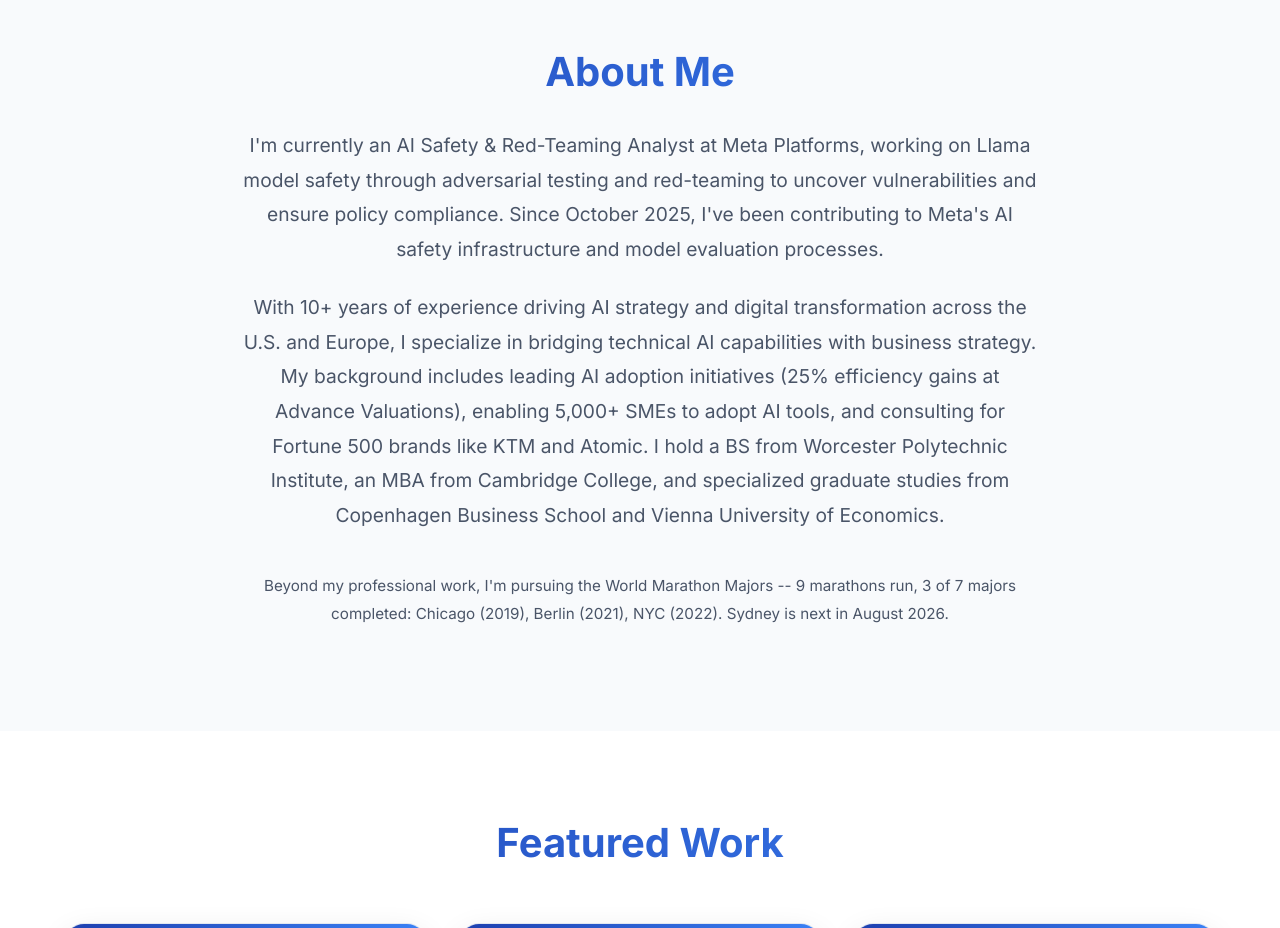
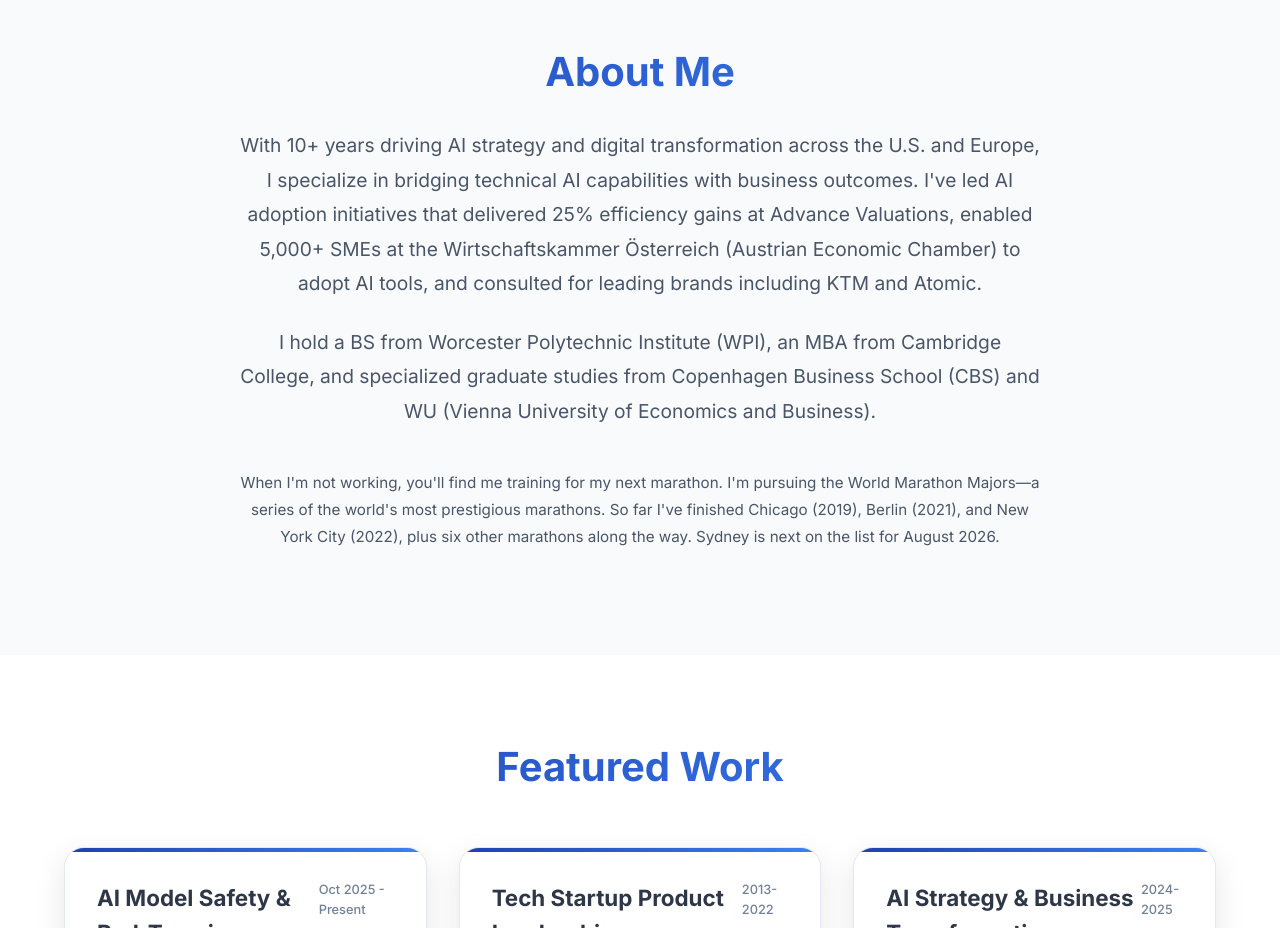
Before and after one commit to georgikdz/my-portfolio, a Next.js app: page / in a window 1280 px wide. Shown: the part 920-1848 px from the top of the page. Built offline with nearby package versions, Linux system fonts and the light colour scheme.

Commit message:
Update SEO metadata and about section content
Updated Twitter title and keywords for SEO. Revised about section to reflect current role and experience.

```diff
--- a/pages/index.js
+++ b/pages/index.js
@@ -17,10 +17,10 @@
         <meta property="og:url" content="https://georgikdz.vercel.app" />
         <meta property="og:type" content="website" />
         <meta name="twitter:card" content="summary_large_image" />
-        <meta name="twitter:title" content="Georgi Kardzhaliyski - AI Safety Analyst at Meta" />
+        <meta name="twitter:title" content="Georgi Kardzhaliyski - Building & Breaking GenAI @Meta" />
         <meta name="twitter:description" content="AI Safety & Red-Teaming Analyst at Meta | AI Strategy Expert" />
         <meta name="twitter:image" content="https://georgikdz.vercel.app/headshot.jpg" />
-        <meta name="keywords" content="AI Strategy, Digital Transformation, Meta, Llama, AI Safety, Red Teaming, Business Transformation, Product Management, NYC, Georgi Kardzhaliyski" />
+        <meta name="keywords" content="AI Strategy, Digital Transformation, Meta, Llama, AI Safety, Red Teaming, Business Transformation, Product Management, NYC, Georgi Kardzhaliyski, recruiters NYC, customer success manager NYC" />
         <link rel="canonical" href="https://georgikdz.vercel.app" />
         <script type="application/ld+json" dangerouslySetInnerHTML={{ __html: JSON.stringify({
           "@context": "https://schema.org",
@@ -34,10 +34,10 @@
             "https://github.com/georgikdz"
           ],
           "alumniOf": [
-            { "@type": "CollegeOrUniversity", "name": "Worcester Polytechnic Institute" },
+            { "@type": "CollegeOrUniversity", "name": "Worcester Polytechnic Institute (WPI)" },
             { "@type": "CollegeOrUniversity", "name": "Cambridge College" },
-            { "@type": "CollegeOrUniversity", "name": "Copenhagen Business School" },
-            { "@type": "CollegeOrUniversity", "name": "Vienna University of Economics and Business" }
+            { "@type": "CollegeOrUniversity", "name": "Copenhagen Business School (CBS)" },
+            { "@type": "CollegeOrUniversity", "name": "WU (Vienna University of Economics and Business)" }
           ],
           "knowsAbout": ["AI Strategy", "Digital Transformation", "AI Safety", "Red Teaming", "Product Management", "Business Transformation"]
         }) }} />
@@ -45,25 +45,18 @@
       <Navigation />
       <main style={{ paddingTop: '80px' }}>
         <Hero />
-
         <section id="about" className="section about-section">
           <div className="container">
             <h2 className="section-title">About Me</h2>
             <div className="about-content">
               <p className="about-text">
-                I'm currently an AI Safety & Red-Teaming Analyst at Meta Platforms, working on Llama model safety
-                through adversarial testing and red-teaming to uncover vulnerabilities and ensure policy compliance.
-                Since October 2025, I've been contributing to Meta's AI safety infrastructure and model evaluation processes.
+              With 10+ years driving AI strategy and digital transformation across the U.S. and Europe, I specialize in bridging technical AI capabilities with business outcomes. I've led AI adoption initiatives that delivered 25% efficiency gains at Advance Valuations, enabled 5,000+ SMEs at the Wirtschaftskammer Österreich (Austrian Economic Chamber) to adopt AI tools, and consulted for leading brands including KTM and Atomic.
+                  </p>
+                <p className="about-text">
+               I hold a BS from Worcester Polytechnic Institute (WPI), an MBA from Cambridge College, and specialized graduate studies from Copenhagen Business School (CBS) and WU (Vienna University of Economics and Business).
               </p>
               <p className="about-text">
-                With 10+ years of experience driving AI strategy and digital transformation across the U.S. and Europe,
-                I specialize in bridging technical AI capabilities with business strategy. My background includes leading
-                AI adoption initiatives (25% efficiency gains at Advance Valuations), enabling 5,000+ SMEs to adopt AI tools,
-                and consulting for Fortune 500 brands like KTM and Atomic. I hold a BS from Worcester Polytechnic Institute,
-                an MBA from Cambridge College, and specialized graduate studies from Copenhagen Business School and Vienna University of Economics.
-              </p>
-              <p className="about-text">
-                Beyond my professional work, I'm pursuing the World Marathon Majors -- 9 marathons run, 3 of 7 majors completed: Chicago (2019), Berlin (2021), NYC (2022). Sydney is next in August 2026.
+              When I'm not working, you'll find me training for my next marathon. I'm pursuing the World Marathon Majors—a series of the world's most prestigious marathons. So far I've finished Chicago (2019), Berlin (2021), and New York City (2022), plus six other marathons along the way. Sydney is next on the list for August 2026.
               </p>
             </div>
           </div>
```
